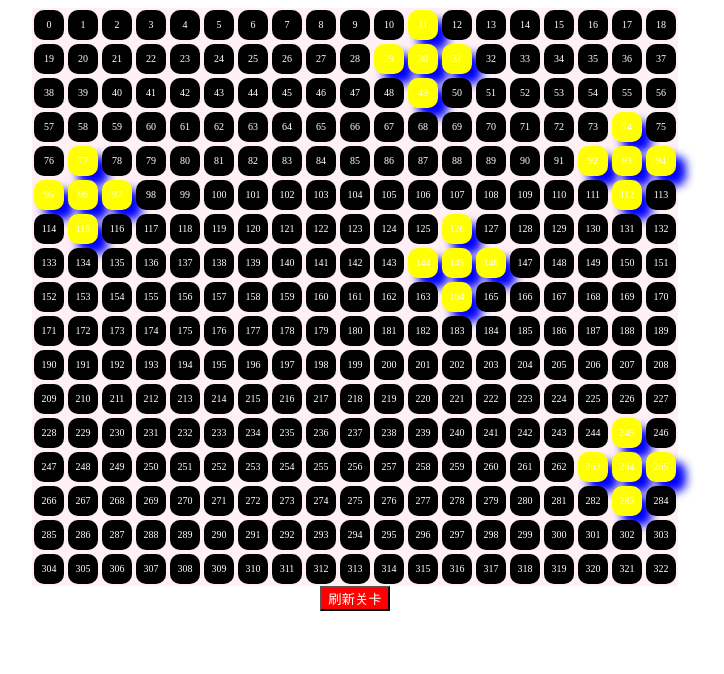
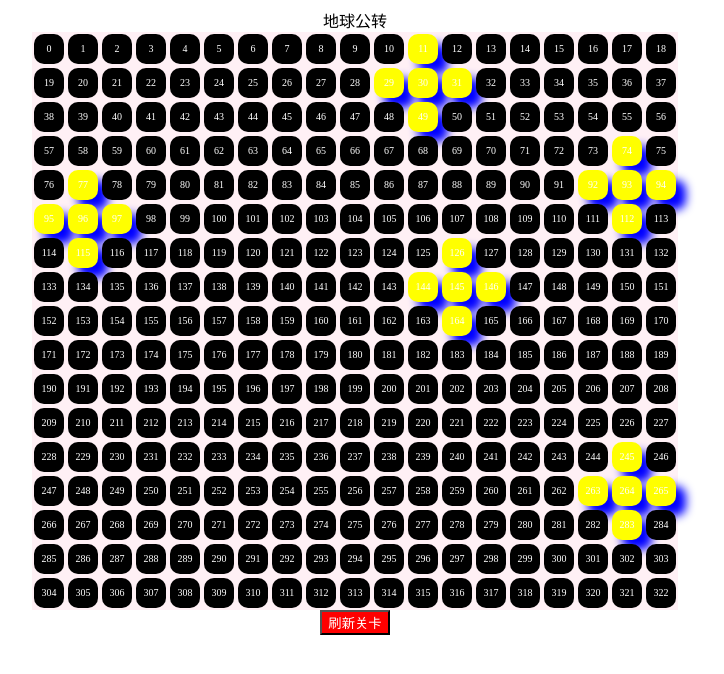
Before and after one commit to litong9406/islight, a plain HTML site: page light.html in a window 1280 px wide. Shown: the whole page, without its empty margins (285-1009 px from the left). Drawn offline with Linux system fonts and the light colour scheme.

Commit message:
Update light.html

```diff
--- a/light.html
+++ b/light.html
@@ -5,6 +5,7 @@
 		<title></title>
 	</head>
 	<body>
+		<div>地球公转</div>
 	</body>
 	<script type="text/javascript">
 		//公共变量
```
